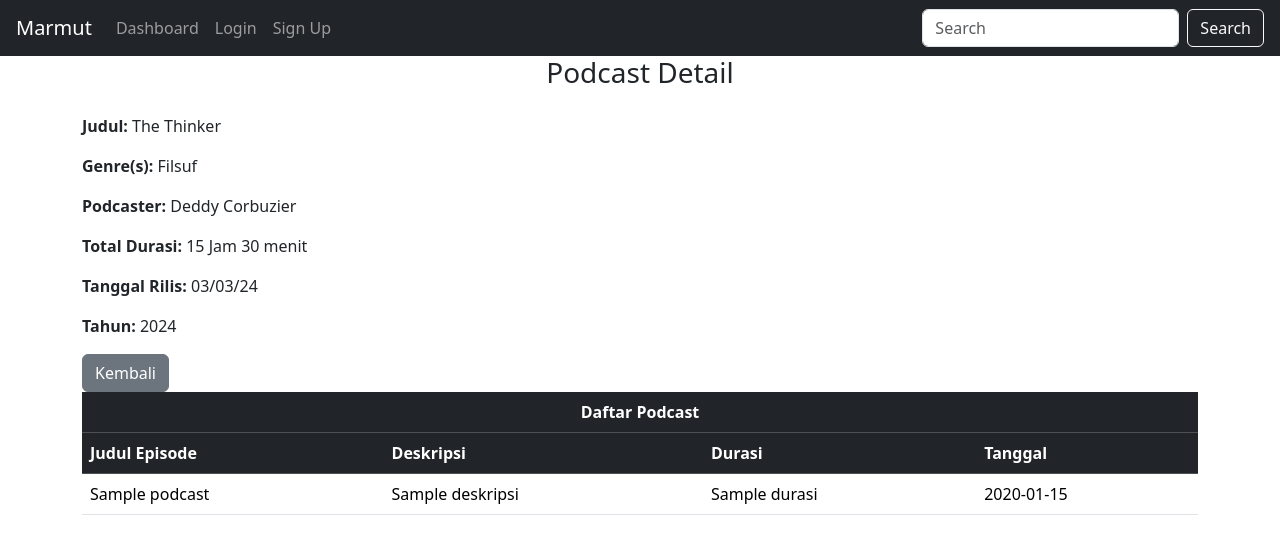
After one commit to basdat-c1/marmut, a Django app: template main/templates/play_podcast.html in a window 1280 px wide. The commit adds this page. Shown: the top 554 px of the page. Run offline with Django 3.2, Linux system fonts and the light colour scheme; the template is opened without the code that fills it: most values are stand-ins (such as "Sample title", 1, 10 or a date in 2020).

Commit message:
done fitur wajib, progress biru

```diff
--- /dev/null
+++ b/main/templates/play_podcast.html
@@ -0,0 +1,41 @@
+{% extends 'base.html' %}
+
+{% block title %}Podcast List{% endblock %}
+{% block content %}
+<h3 style="text-align: center;">Podcast Detail</h3>
+
+
+<div class="container mt-4">
+    <p><b>Judul: </b>The Thinker</p>
+    <p><b>Genre(s): </b>Filsuf</p>
+    <p><b>Podcaster: </b>Deddy Corbuzier</p>
+    <p><b>Total Durasi: </b>15 Jam 30 menit</p>
+    <p><b>Tanggal Rilis: </b>03/03/24</p>
+    <p><b>Tahun: </b>2024</p>
+    <button class="btn btn-secondary">Kembali</button>
+    <table class="table table-hover">
+        <thead class="table-dark">
+            <tr>
+                <th colspan="4" style="text-align: center;">Daftar Podcast</th>
+            </tr>
+            <tr>
+                <th scope="col">Judul Episode</th>
+                <th scope="col">Deskripsi</th>
+                <th scope="col">Durasi</th>
+                <th scope="col">Tanggal</th>
+            </tr>
+        </thead>
+        <tbody>
+            {% for podcast in podcasts %}
+            <tr>
+                <td>{{ podcast.judul }}</td>
+                <td>{{ podcast.deskripsi }}</td>
+                <td>{{ podcast.durasi }}</td>
+                <td>{{ podcast.tanggal|date:"Y-m-d" }}</td>
+            </tr>
+            {% endfor %}
+        </tbody>
+    </table>
+</div>
+
+{% endblock content %}
--- a/main/urls.py
+++ b/main/urls.py
@@ -16,4 +16,9 @@ urlpatterns = [
     path('playlist/detail/', playlist_detail, name='playlist_detail'),
     path('playlist/detail/delete-song/', playlist_delete_song, name='playlist_delete_song'),
     path('playlist/detail/add-song/', playlist_add_song, name='playlist_add_song'),
+    path('login/', login_page, name='login'),
+    path('login-or-register/', login_register_page, name='login_register'),
+    path('podcast/play', play_podcast, name='play_podcast'),
+    path('chart/', chart_list, name="chart_list"),
+    path('chart/detail/', chart_detail, name="chart_detail"),
 ]
--- a/templates/base.html
+++ b/templates/base.html
@@ -15,10 +15,12 @@
                 margin: 25px;
             }
         </style>
-
     </head>
 
     <body>
+        <header>
+            {% include 'navbar.html' %}
+        </header>
         {% block content %}
         {% endblock content %}
 
--- /dev/null
+++ b/templates/navbar.html
@@ -0,0 +1,63 @@
+<nav class="navbar navbar-expand-lg navbar-dark bg-dark">
+    <a class="navbar-brand ps-lg-3" href="">Marmut</a>
+    <button class="navbar-toggler" type="button" data-toggle="collapse" data-target="#navbarNav" aria-controls="navbarNav" aria-expanded="false" aria-label="Toggle navigation">
+      <span class="navbar-toggler-icon"></span>
+    </button>
+    <div class="collapse navbar-collapse" id="navbarNav">
+      <ul class="navbar-nav">
+        <li class="nav-item active">
+          <a class="nav-link" href="">Dashboard</a>
+        </li>
+        {% if user.is_authenticated %}
+          {% if user.is_premium %}
+          <li class="nav-item">
+            <a class="nav-link" href="">Downloaded Songs</a>
+          </li>
+          {% endif %}
+          {% if user.is_podcaster %}
+            <li class="nav-item">
+              <a class="nav-link" href="">Kelola Podcast</a>
+            </li>
+          {% endif %}
+          {% if user.is_artist or user.is_songwriter %}
+            <li class="nav-item">
+              <a class="nav-link" href="">Kelola Album & Songs</a>
+            </li>
+          {% endif %}
+          {% if user.is_label %}
+            <li class="nav-item">
+              <a class="nav-link" href="">Kelola Album</a>
+            </li>
+          {% endif %}
+          {% if user.is_artist or user.is_songwriter or user.is_label %}
+            <li class="nav-item">
+              <a class="nav-link" href="">Cek Royalti</a>
+            </li>
+          {% endif %}
+          <li class="nav-item">
+            <a class="nav-link" href="">Chart</a>
+          </li>
+          <li class="nav-item">
+            <a class="nav-link" href="">Kelola Playlist</a>
+          </li>
+          <li class="nav-item">
+            <a class="nav-link" href="">Langganan Paket</a>
+          </li>
+          <li class="nav-item">
+            <a class="nav-link" href="">Logout</a>
+          </li>
+        {% else %}
+          <li class="nav-item">
+            <a class="nav-link" href="">Login</a>
+          </li>
+          <li class="nav-item">
+            <a class="nav-link" href="">Sign Up</a>
+          </li>
+        {% endif %}
+      </ul>
+    </div>
+    <form class="d-flex pe-lg-3" role="search">
+      <input class="form-control me-2" type="search" placeholder="Search" aria-label="Search">
+      <button class="btn btn-outline-light" type="submit">Search</button>
+    </form>
+  </nav>
```
Also changed, not shown: main/templates/chart_detail.html (added, +37 -0 lines), main/templates/chart_list.html (added, +36 -0 lines), main/templates/login.html (added, +27 -0 lines), main/templates/login_register.html (added, +19 -0 lines), main/views.py (+51 -0 lines), marmut/settings.py (+10 -10 lines), templates/login_register_base.html (added, +22 -0 lines).
